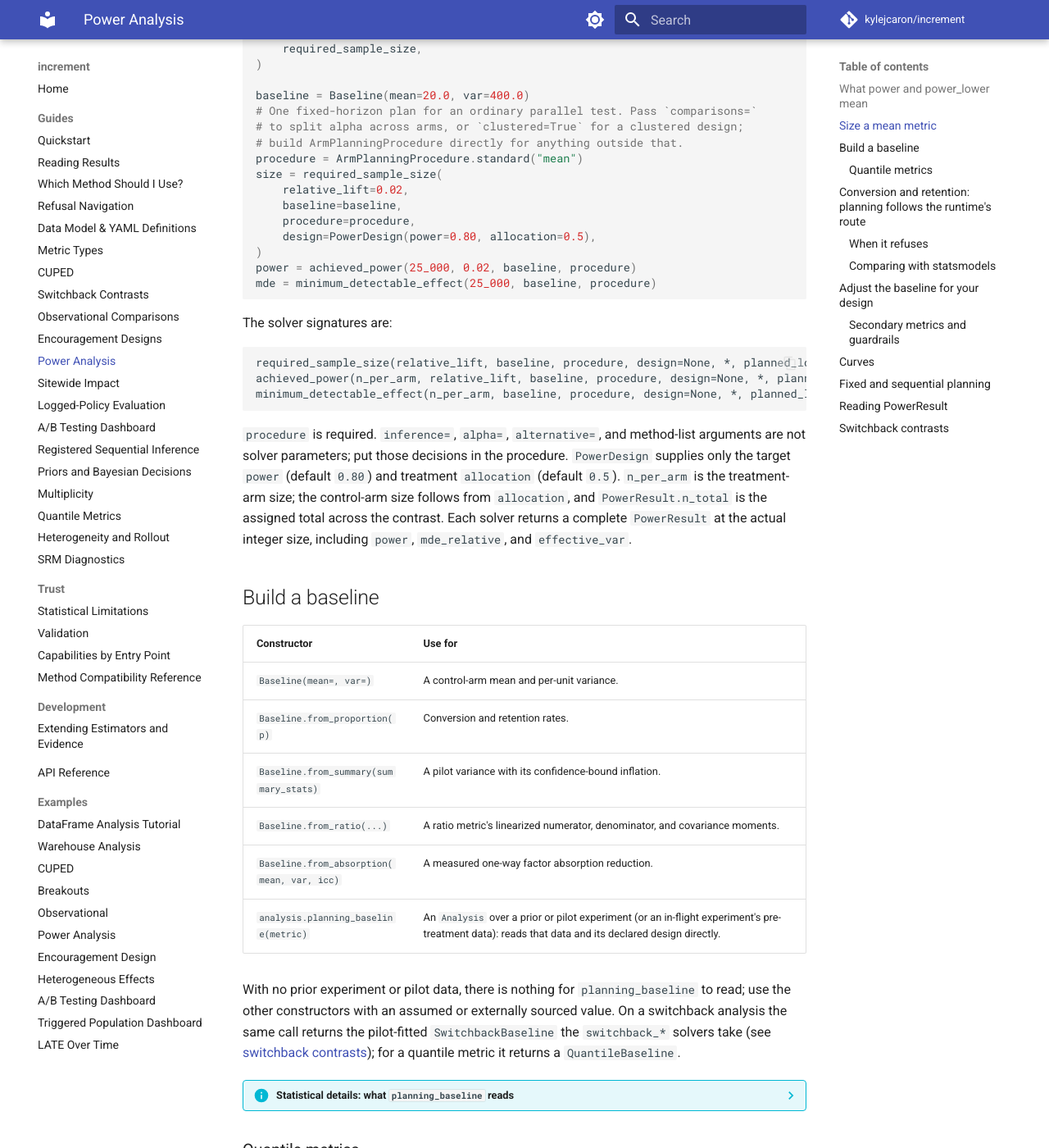
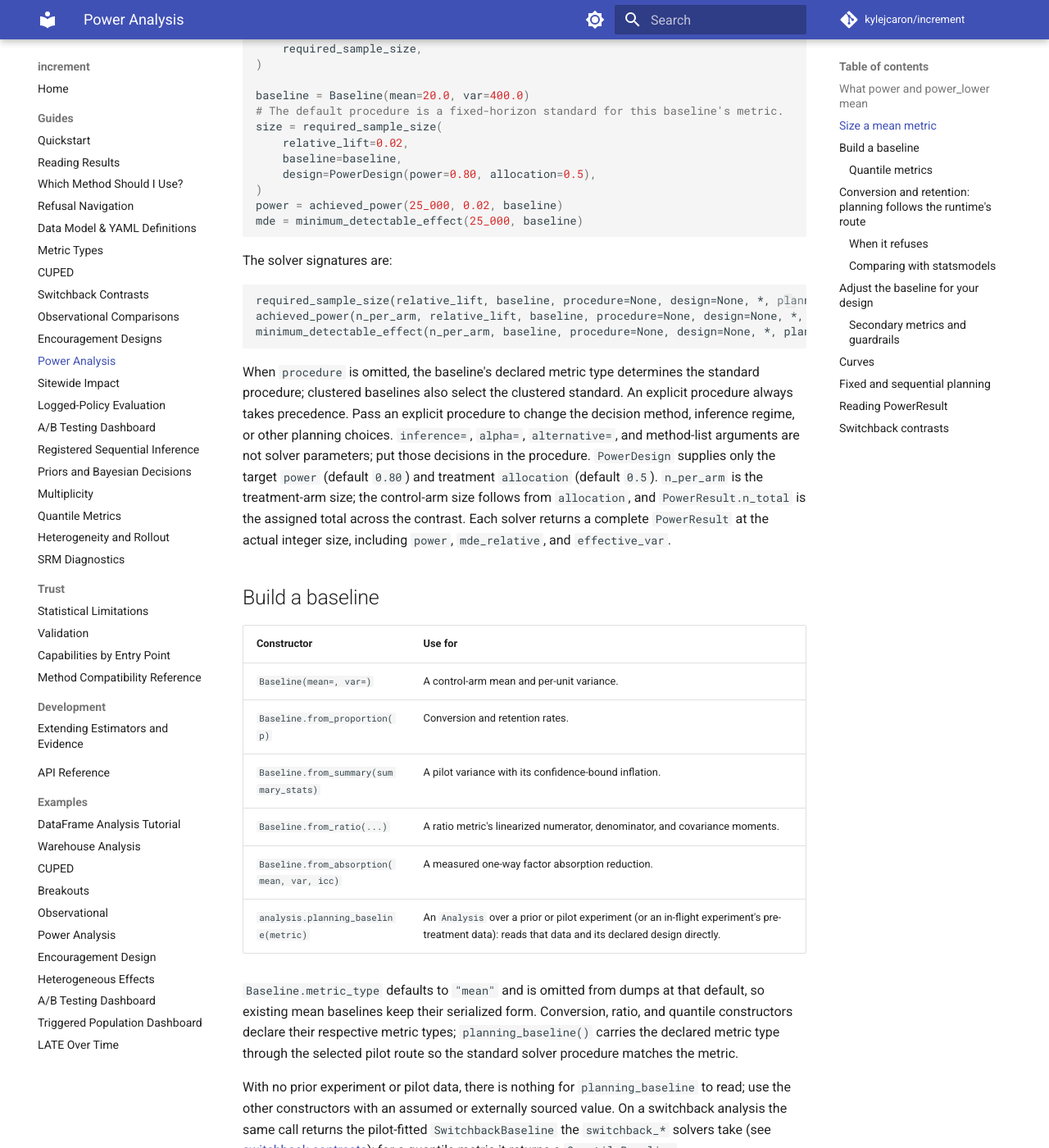
Before and after one commit to kylejcaron/increment, an MkDocs documentation site: the page built from docs/guides/power-analysis.md, in a window 1280 px wide and 1400 px high, scrolled down 1627 px. Shown: the whole window at 82% size. Built offline with MkDocs 1.6.1 and Material for MkDocs 9.7.7, drawn with Linux system fonts in a browser that asks for light colours; comment, search, counter and statistics services are not loaded; some of the changed text lies outside the part shown.

Commit message:
Infer the planning procedure and CATE control when the inputs determine them

````diff
--- a/docs/guides/power-analysis.md
+++ b/docs/guides/power-analysis.md
@@ -76,36 +76,35 @@
 )
 
 baseline = Baseline(mean=20.0, var=400.0)
-# One fixed-horizon plan for an ordinary parallel test. Pass `comparisons=`
-# to split alpha across arms, or `clustered=True` for a clustered design;
-# build ArmPlanningProcedure directly for anything outside that.
-procedure = ArmPlanningProcedure.standard("mean")
+# The default procedure is a fixed-horizon standard for this baseline's metric.
 size = required_sample_size(
     relative_lift=0.02,
     baseline=baseline,
-    procedure=procedure,
     design=PowerDesign(power=0.80, allocation=0.5),
 )
-power = achieved_power(25_000, 0.02, baseline, procedure)
-mde = minimum_detectable_effect(25_000, baseline, procedure)
+power = achieved_power(25_000, 0.02, baseline)
+mde = minimum_detectable_effect(25_000, baseline)
 ```
 
 The solver signatures are:
 
 ```text
-required_sample_size(relative_lift, baseline, procedure, design=None, *, planned_looks=None)
-achieved_power(n_per_arm, relative_lift, baseline, procedure, design=None, *, planned_looks=None)
-minimum_detectable_effect(n_per_arm, baseline, procedure, design=None, *, planned_looks=None)
+required_sample_size(relative_lift, baseline, procedure=None, design=None, *, planned_looks=None)
+achieved_power(n_per_arm, relative_lift, baseline, procedure=None, design=None, *, planned_looks=None)
+minimum_detectable_effect(n_per_arm, baseline, procedure=None, design=None, *, planned_looks=None)
 ```
 
-`procedure` is required. `inference=`, `alpha=`, `alternative=`, and
-method-list arguments are not solver parameters; put those decisions in the
-procedure. `PowerDesign` supplies only the target `power` (default `0.80`) and
-treatment `allocation` (default `0.5`). `n_per_arm` is the treatment-arm size;
-the control-arm size follows from `allocation`, and `PowerResult.n_total` is
-the assigned total across the contrast. Each solver returns a complete
-`PowerResult` at the actual integer size, including `power`, `mde_relative`,
-and `effective_var`.
+When `procedure` is omitted, the baseline's declared metric type determines
+the standard procedure; clustered baselines also select the clustered standard.
+An explicit procedure always takes precedence. Pass an explicit procedure to
+change the decision method, inference regime, or other planning choices.
+`inference=`, `alpha=`, `alternative=`, and method-list arguments are not solver
+parameters; put those decisions in the procedure. `PowerDesign` supplies only
+the target `power` (default `0.80`) and treatment `allocation` (default `0.5`).
+`n_per_arm` is the treatment-arm size; the control-arm size follows from
+`allocation`, and `PowerResult.n_total` is the assigned total across the
+contrast. Each solver returns a complete `PowerResult` at the actual integer
+size, including `power`, `mde_relative`, and `effective_var`.
 
 ## Build a baseline
 
@@ -117,6 +116,12 @@
 | `Baseline.from_ratio(...)` | A ratio metric's linearized numerator, denominator, and covariance moments. |
 | `Baseline.from_absorption(mean, var, icc)` | A measured one-way factor absorption reduction. |
 | `analysis.planning_baseline(metric)` | An `Analysis` over a prior or pilot experiment (or an in-flight experiment's pre-treatment data): reads that data and its declared design directly. |
+
+`Baseline.metric_type` defaults to `"mean"` and is omitted from dumps at that
+default, so existing mean baselines keep their serialized form. Conversion,
+ratio, and quantile constructors declare their respective metric types;
+`planning_baseline()` carries the declared metric type through the selected
+pilot route so the standard solver procedure matches the metric.
 
 With no prior experiment or pilot data, there is nothing for
 `planning_baseline` to read; use the other constructors with an assumed or
@@ -156,11 +161,12 @@
 
 ### Quantile metrics
 
-A `QuantileBaseline` carries the pilot's real per-unit control values, not a
+`QuantileBaseline` carries the pilot's real per-unit control values, not a
 single variance: at each candidate size the solver re-evaluates the readout's
 own order-statistic construction over them, and its `var` is the per-unit
-variance the pilot's standard error implies. Pass it with
-`ArmPlanningProcedure.standard()`; another declared metric type is refused.
+variance the pilot's standard error implies. The baseline declares its metric
+type, so the solver can infer the matching standard procedure; an explicit
+procedure can still be supplied when different planning choices are needed.
 Results echo `PowerResult.planned_metric_name`/`planned_quantile`, so reusing
 one metric's baseline for another is visible in the answer. There is no CUPED
 route for quantiles.
@@ -474,8 +480,9 @@
 
 ## Curves
 
-`power_curve` takes one procedure or a sequence of procedures and exactly one
-of `relative_lift` and `target_power`; the omitted quantity is solved for
+`power_curve` takes a scalar procedure, a sequence of procedures, or no
+procedure (which selects the baseline's standard procedure). Provide exactly
+one of `relative_lift` and `target_power`; the omitted quantity is solved for
 each Cartesian-grid row, using the procedure's compiled decision alpha and
 inference:
 
@@ -495,14 +501,13 @@
     n_per_arm=[5_000, 10_000, 20_000],
     target_power=[0.80, 0.90],
     baseline=baseline,
-    procedure=procedure,
 )
 ```
 
 The full curve signature is:
 
 ```text
-power_curve(*, n_per_arm, baseline, procedure, relative_lift=None,
+power_curve(*, n_per_arm, baseline, procedure=None, relative_lift=None,
             target_power=None, design=None, units_per_week=None,
             planned_looks=None, max_workers=None)
 ```
````
Also changed, not shown: other parts of docs/guides/power-analysis.md (+0 -1 lines), docs/api.md (+6 -3 lines), docs/guides/sequential-inference.md (+19 -3 lines), 9 other files.
